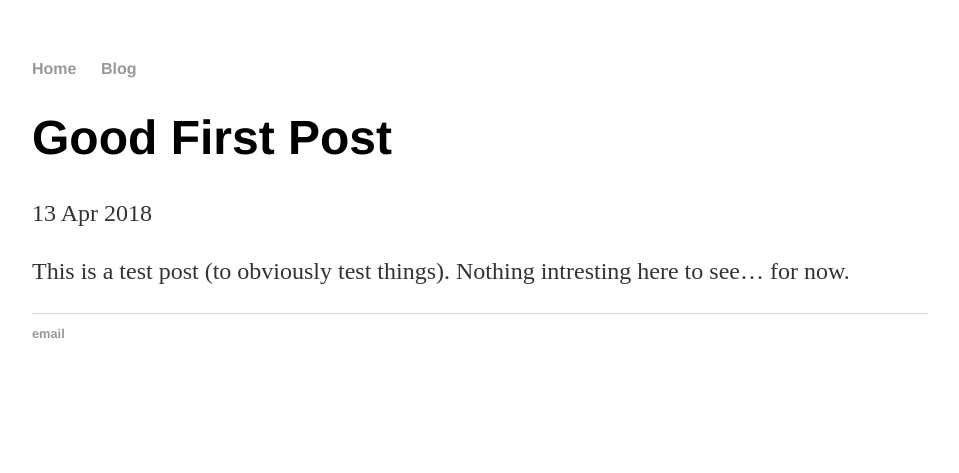
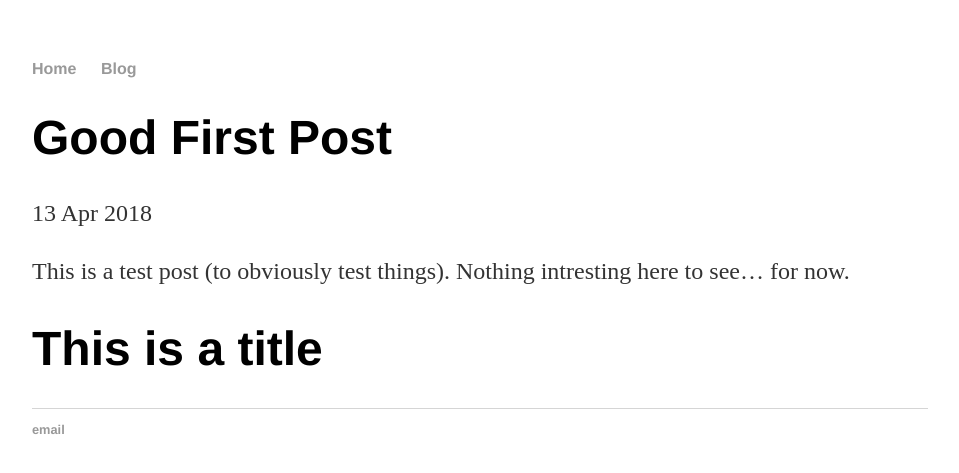
Before and after one commit to DBSE-teaching/isee2018-Codefathers, a Jekyll site: the page built from docs/_posts/2018-04-13-codefathers-test-post.md, in a window 1280 px wide. Shown: the top 473 px of the page, without its empty margins (160-1119 px from the left). Built offline with Jekyll 4.4.1, drawn with Linux system fonts in a browser that asks for light colours.

Commit message:
Testing stuff.`

```diff
--- a/docs/_posts/2018-04-13-codefathers-test-post.md
+++ b/docs/_posts/2018-04-13-codefathers-test-post.md
@@ -4,4 +4,7 @@ title: "Good First Post "
 date: 2018-04-13
 ---
 
+
 This is a test post (to obviously test things). Nothing intresting here to see... for now.
+
+# This is a title
```
